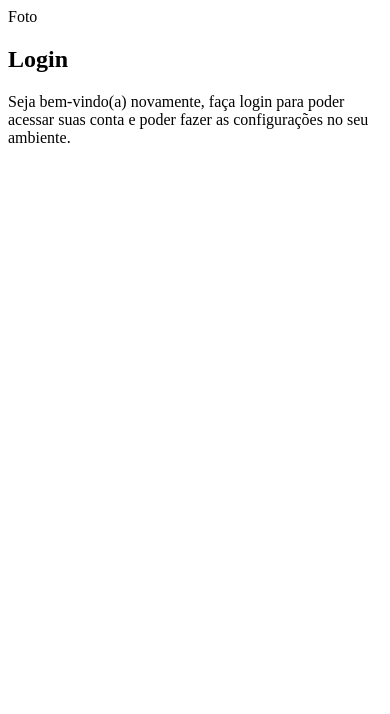
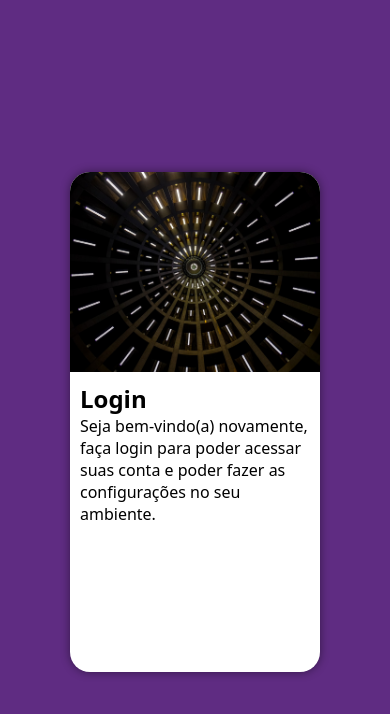
Before and after one commit to matheussmendonca1/projeto-login, a plain HTML site: page index.html in a window 390 px wide. Drawn offline with Linux system fonts and the light colour scheme.

Commit message:
mobile first

```diff
--- a/estilos/style.css
+++ b/estilos/style.css
@@ -5,3 +5,50 @@
     Verde #49a09d
     Lilás #5f2c82
 */
+
+* {
+    font-family: system-ui, -apple-system, BlinkMacSystemFont, 'Segoe UI', Roboto, Oxygen, Ubuntu, Cantarell, 'Open Sans', 'Helvetica Neue', sans-serif;
+    padding: 0;
+    margin: 0;
+    box-sizing: border-box;
+}
+
+body, html {
+    background-color: #5f2c82;
+    height: 100vh;
+    width: 100vw;
+}
+
+main {
+    position: relative;
+    height: 100vh;
+    width: 100vw;
+}
+
+section#login {
+    position: absolute;
+    top: 50%;
+    left: 50%;
+    transform: translate(-50%, -50%);
+
+    overflow: hidden;
+    background-color: white;
+    width: 250px;
+    height: 500px;
+    border-radius: 20px;
+    box-shadow: 0px 0px 10px #00000074;
+}
+
+section#login > div#imagem {
+    display: block;
+    background: url(../imagens/imagem-login.jpg) no-repeat;
+    background-size: cover;
+    background-position: center center;
+
+    height: 200px;
+}
+
+section#login > div#formulario {
+    display: block;
+    padding: 10px;
+}
--- a/index.html
+++ b/index.html
@@ -11,9 +11,9 @@
     <main>
         <section id="login">
             <div id="imagem">
-                Foto
+                <!-- Aqui vai a imagem nas CSS -->
             </div>
-            <div id="formulário">
+            <div id="formulario">
                 <h1>Login</h1>
                 <p>Seja bem-vindo(a) novamente, faça login para poder acessar suas conta e poder fazer as configurações no seu ambiente.</p>
                 <form action="login.php" method="post">
```
